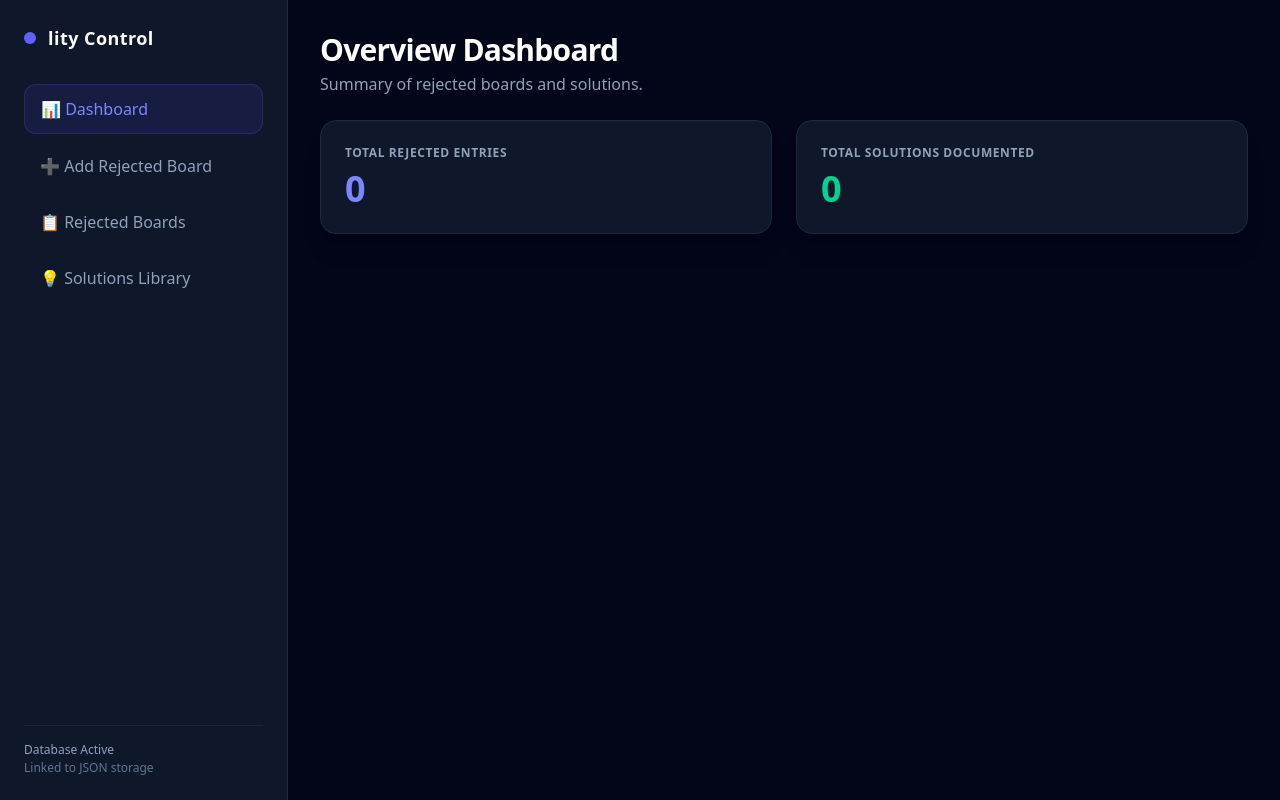
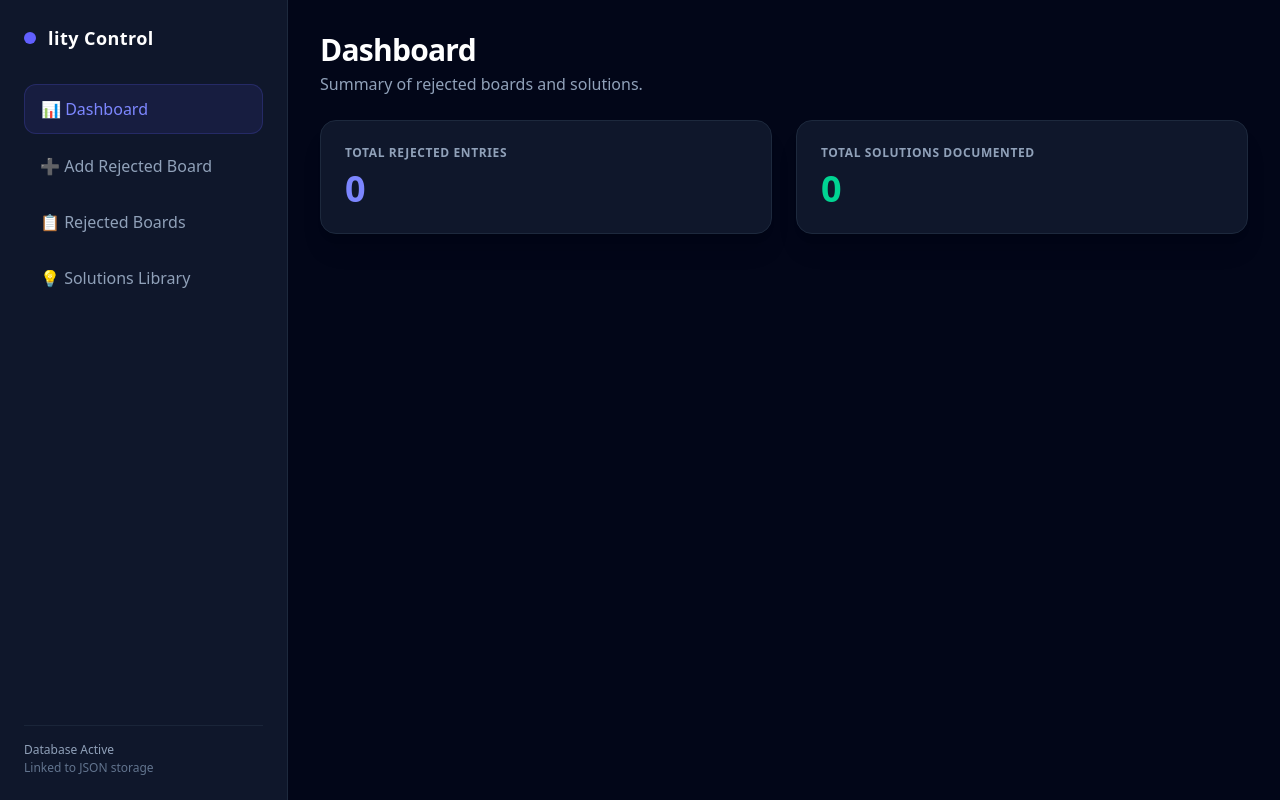
Before and after one commit to aayushkumar76796-png/rejected-boards-system, a website: page public/index.html in a window 1280 px wide. Drawn offline with nearby package versions, Linux system fonts and the light colour scheme; no server answers.

Commit message:
Updated code and features

```diff
--- a/public/index.html
+++ b/public/index.html
@@ -63,7 +63,7 @@
         <!-- DASHBOARD VIEW -->
         <section id="view-dashboard" class="space-y-6">
             <div>
-                <h2 class="text-3xl font-extrabold tracking-tight text-white">Overview Dashboard</h2>
+                <h2 class="text-3xl font-extrabold tracking-tight text-white"> Dashboard</h2>
                 <p class="text-slate-400 mt-1">Summary of rejected boards and solutions.</p>
             </div>
 
```
